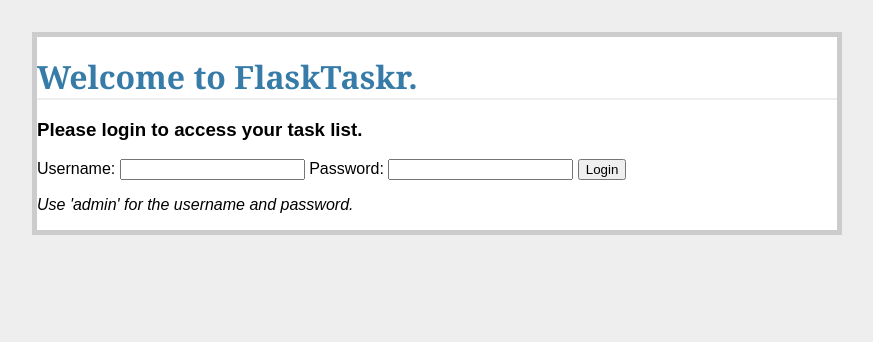
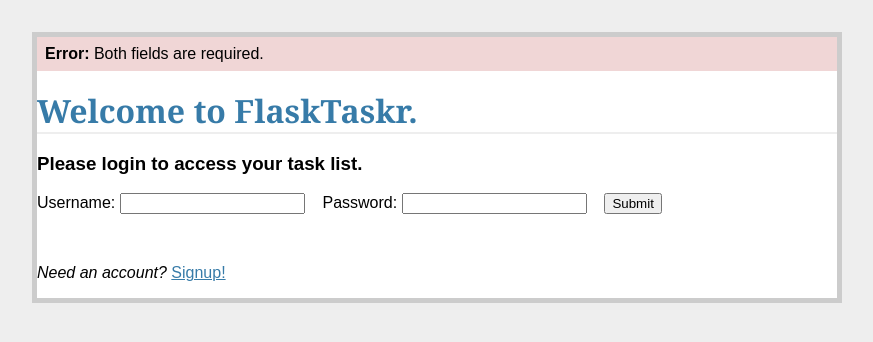
Before and after one commit to christopher-hartley/flasktaskr, a Flask app: page / in a window 1280 px wide. Shown: the top 342 px of the page, without its empty margins (203-1076 px from the left). Run offline with Flask 2, Linux system fonts and the light colour scheme.

Commit message:
Updated controller (views.py) and login.html template.

```diff
--- a/project/_config.py
+++ b/project/_config.py
@@ -4,8 +4,6 @@ import os
 basedir = os.path.abspath(os.path.dirname(__file__))
 
 DATABASE = 'flasktaskr.db'
-USERNAME = 'admin'
-PASSWORD = 'admin'
 CSRF_ENABLED = True
 SECRET_KEY = 'my_precious'
 
--- a/project/db_create.py
+++ b/project/db_create.py
@@ -6,8 +6,8 @@ from datetime import date
 db.create_all()
 
 # insert data
-db.session.add(Task("Finish this tutorial", date(2015, 3, 13), 10, 1))
-db.session.add(Task("Finish Real Python", date(2015, 3, 13,), 10, 1))
+#db.session.add(Task("Finish this tutorial", date(2015, 3, 13), 10, 1))
+#db.session.add(Task("Finish Real Python", date(2015, 3, 13,), 10, 1))
 
 # commit the changes
 db.session.commit()
--- a/project/forms.py
+++ b/project/forms.py
@@ -1,11 +1,11 @@
 from flask_wtf import Form
-from wtforms import TextField, DateField, IntegerField, \
-	SelectField
-from wtforms.validators import DataRequired
+from wtforms import StringField, DateField, IntegerField, \
+	SelectField, PasswordField
+from wtforms.validators import DataRequired, Length, EqualTo
 
 class AddTaskForm(Form):
 	task_id = IntegerField('Priority')
-	name = TextField('Task Name', validators=[DataRequired()])
+	name = StringField('Task Name', validators=[DataRequired()])
 	due_date = DateField(
 		'Date Due (mm/dd/yyyy)',
 		validators=[DataRequired()], format='%m/%d/%Y'
@@ -19,3 +19,32 @@ class AddTaskForm(Form):
 		]
 	)
 	status = IntegerField('Status')
+
+class RegisterForm(Form):
+	name = StringField(
+		'Username',
+		validators=[DataRequired(), Length(min=6, max=25)]
+		)
+	email = StringField(
+		'Email',
+		validators=[DataRequired(), Length(min=6, max=40)]
+		)
+	password = PasswordField(
+		'Password',
+		validators=[DataRequired(), Length(min=6, max=40)]
+		)
+	confirm = PasswordField(
+		'Repeat Password',
+		validators=[DataRequired(), EqualTo('password',
+			message='Passwords must match')]
+		)
+
+class LoginForm(Form):
+	name = StringField(
+		'Username',
+		validators=[DataRequired()]
+		)
+	password = PasswordField(
+		'Password',
+		validators=[DataRequired()]
+		)
--- a/project/templates/login.html
+++ b/project/templates/login.html
@@ -5,13 +5,18 @@
 <h3>Please login to access your task list.</h3>
 
 <form method="post" action="/">
-  <span>Username: <input type="text" name="username"
-    value="{{request.form.username}}"></span>
-  <span>Password: <input type="password" name="password"
-  	value="{{request.form.password}}"></span>
-  <input type="submit" value="Login">
+  {{ form.csrf_token }}
+  <p>
+  	{{ form.name.label }}: {{ form.name }}
+  	&nbsp;&nbsp;
+  	{{ form.password.label }}: {{ form.password }}
+  	&nbsp;&nbsp;
+    <input type="submit" value="Submit">
+  </p>
 </form>
 
-<p><em>Use 'admin' for the username and password.</em></p>
+<br>
+
+<p><em>Need an account? </em><a href="/register">Signup! </a></p>
 
 {% endblock %}
--- a/project/views.py
+++ b/project/views.py
@@ -1,6 +1,6 @@
-\
 
-from forms import AddTaskForm
+
+from forms import AddTaskForm, RegisterForm, LoginForm
 from functools import wraps
 from flask import Flask, flash, redirect, render_template, \
 request, session, url_for
@@ -11,7 +11,7 @@ app = Flask(__name__)
 app.config.from_object('_config')
 db = SQLAlchemy(app)
 
-from models import Task
+from models import Task, User
 
 # helper functions
 
@@ -34,16 +34,20 @@ def logout():
 
 @app.route('/', methods=['GET', 'POST'])
 def login():
+	error=None
+	form = LoginForm(request.form)
 	if request.method == 'POST':
-		if request.form['username'] != app.config['USERNAME'] \
-		or request.form['password'] != app.config['PASSWORD']:
-			error = 'Invalid Credentials. Please try again.'
-			return render_template('login.html', error=error)
-		else:
-			session['logged_in'] = True
-			flash('Welcome!')
-			return redirect(url_for('tasks'))
-	return render_template('login.html')
+		if form.validate_on_submit():
+			user = User.query.filter_by(name=request.form['name']).first()
+			if user is not None and user.password == request.form['password']:
+				session['logged_in'] = True
+				flash('Welcome')
+				return redirect(url_for('tasks'))
+			else:
+				error = 'Invalid username or password'
+	else:
+		error = 'Both fields are required.'
+	return render_template('login.html', form=form, error=error)
 
 # Add new tasks
 @app.route('/tasks/')
@@ -95,3 +99,20 @@ def delete_entry(task_id):
 	db.session.commit()
 	flash('The task was deleted, why not add a new one?')
 	return redirect(url_for('tasks'))
+
+@app.route('/register/', methods=['GET', 'POST'])
+def register():
+	error = None
+	form = RegisterForm(request.form)
+	if request.method == 'POST':
+		if form.validate_on_submit():
+			new_user = User(
+				form.name.data,
+				form.email.data,
+				form.password.data,
+			)
+			db.session.add(new_user)
+			db.session.commit()
+			flash('Thanks fo registering. Please login.')
+			return redirect(url_for('login'))
+	return render_template('register.html', form=form, error=error)
```
Also changed, not shown: project/models.py (+17 -0 lines), project/templates/register.html (added, +25 -0 lines), project/flasktaskr.db.
